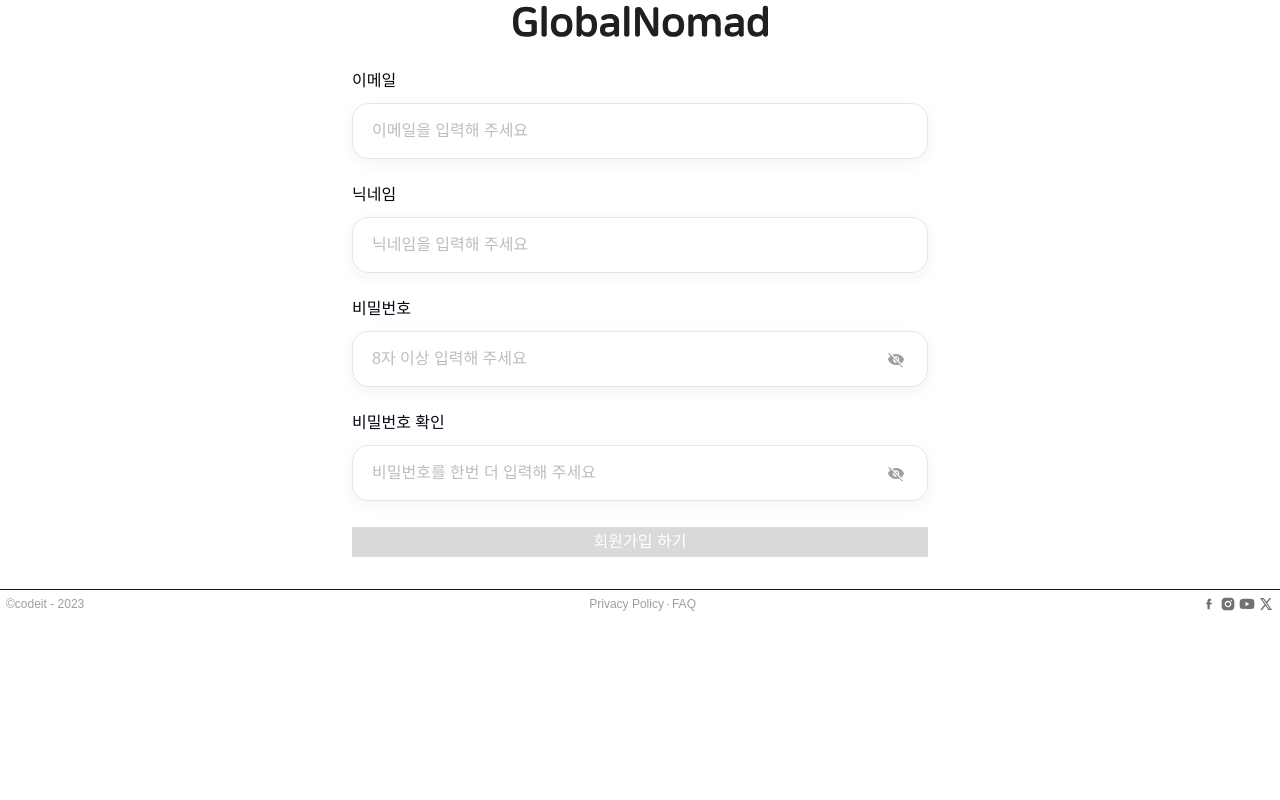
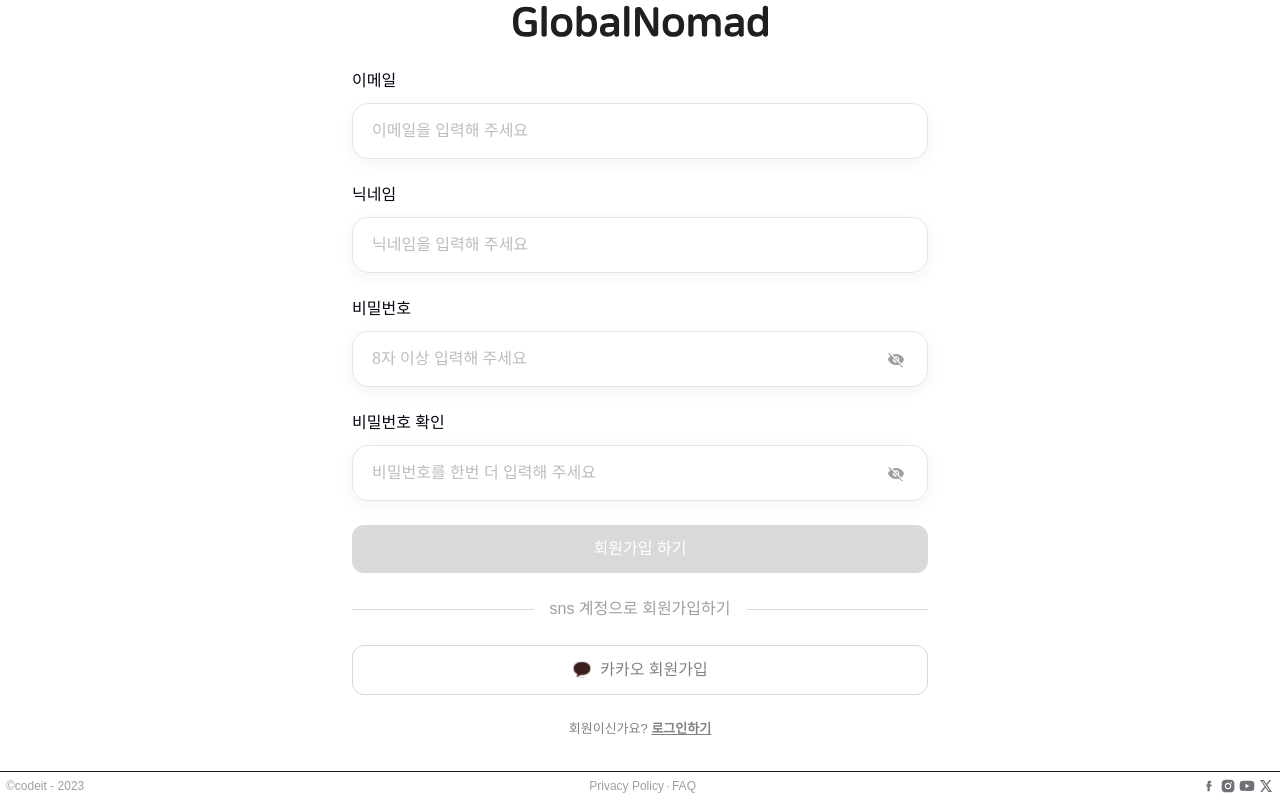
Before and after one commit to yuwonkyu/codenomad, a Next.js app: page /signup in a window 1280 px wide. Shown: the part 332-1132 px from the top of the page. Before the commit the page ends 950 px from the top, so only its background shows below. Built offline with nearby package versions, Linux system fonts and the light colour scheme; a web font is replaced by a local one.

Commit message:
✨feat: 회원가입 버튼, or 구분선, 카카오버튼 구현

```diff
--- a/src/app/signup/page.tsx
+++ b/src/app/signup/page.tsx
@@ -127,13 +127,41 @@ const SignupPage = () => {
           autoComplete='new-password'
         />
 
+        {/* 회원가입 버튼 */}
         <button
           type='submit'
           disabled={!isFormValid}
-          className='w-full py-3 mt-2 rounded-12 text-white text-16-m bg-brand-blue disabled:bg-gray-300 cursor-pointer hover:shadow-md hover:shadow-brand-blue/60 transition-all duration-200'
+          className='w-full h-48 py-3 rounded-[12px] text-white text-16-m bg-brand-blue disabled:bg-gray-300 cursor-pointer hover:shadow-md hover:shadow-brand-blue/60 transition-all duration-200'
         >
           회원가입 하기
         </button>
+
+        {/* or */}
+        <div className='flex items-center justify-center w-full '>
+          <hr className='flex-grow border-t border-gray-300' />
+          <span className='px-16 text-16-m text-gray-500 whitespace-nowrap'>
+            sns 계정으로 회원가입하기
+          </span>
+          <hr className='flex-grow border-t border-gray-300' />
+        </div>
+
+        {/* 카카오 로그인 */}
+        <button className='w-full py-12 border border-gray-300 rounded-[12px] flex justify-center items-center text-gray-600 text-16-m'>
+          <img
+            src='/icons/icon_kakao.svg'
+            alt='kakaoicon'
+            className='text-gray-600 text-13-m w-20 h-20 mr-8'
+          />
+          카카오 회원가입
+        </button>
+
+        {/* 로그인 링크 */}
+        <p className='text-center text-13-m text-gray-600'>
+          회원이신가요?{' '}
+          <Link href='/login' className='text-gray-600 text-13-b underline'>
+            로그인하기
+          </Link>
+        </p>
       </form>
     </main>
   );
```
